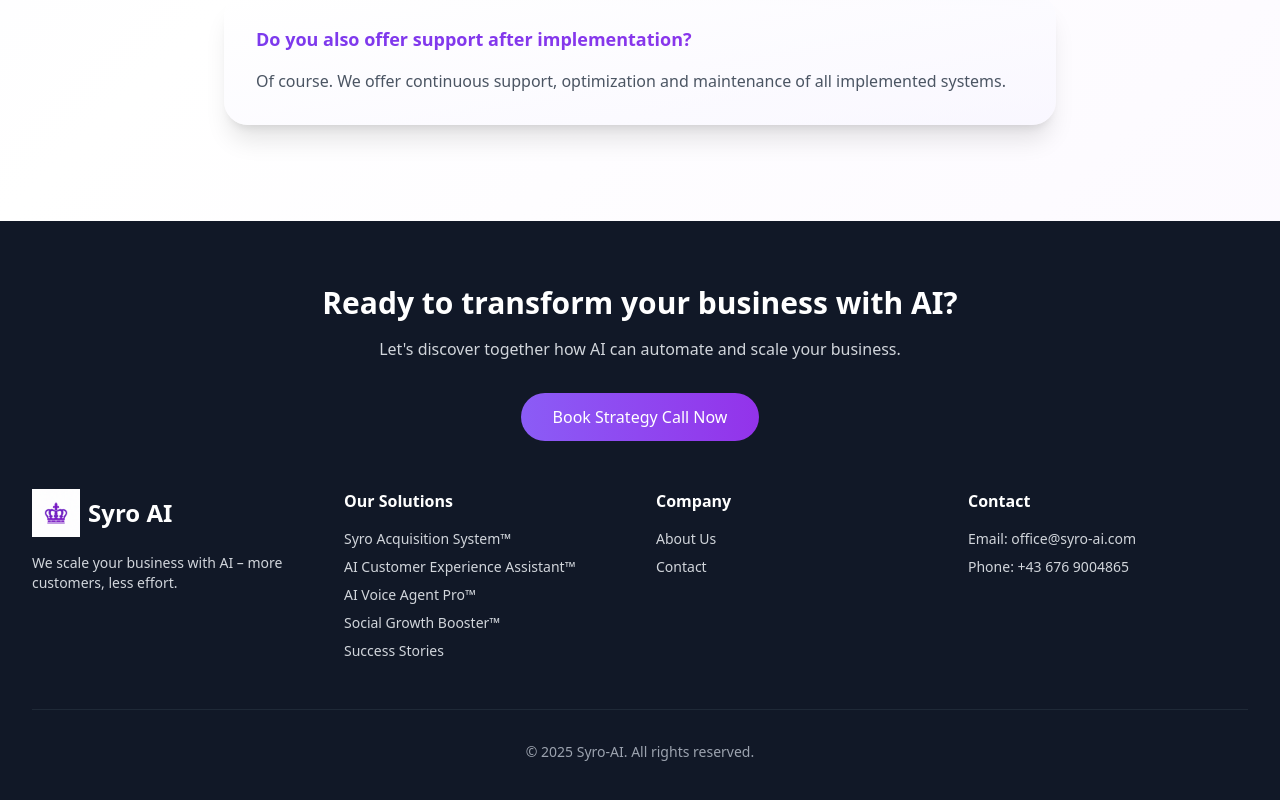
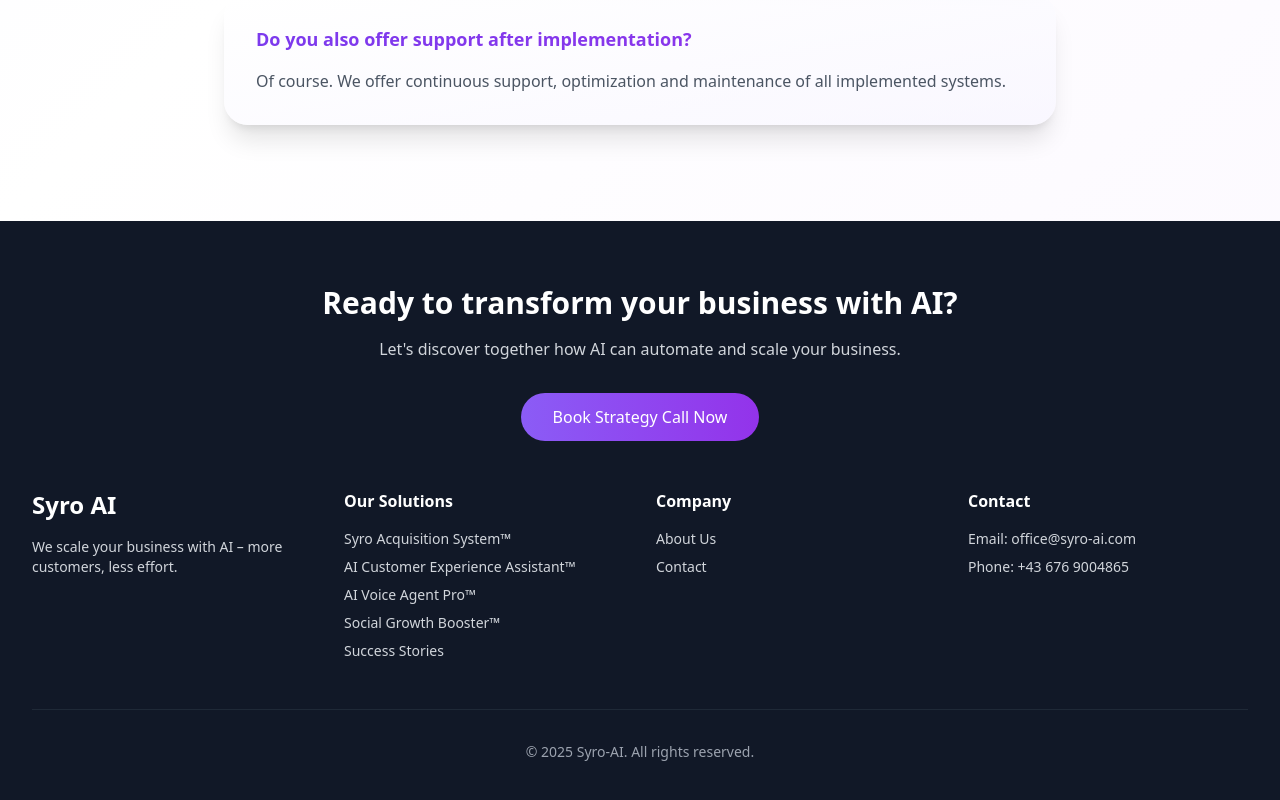
Before and after one commit to YoussefTayachi/syro-ai-website, a React (Vite) app: page /kontakt in a window 1280 px wide. Shown: the part 2534-3334 px from the top of the page. Built offline with nearby package versions, Linux system fonts and the light colour scheme.

Commit message:
Remove Syro King Logo from footer

```diff
--- a/src/components/Footer.tsx
+++ b/src/components/Footer.tsx
@@ -1,7 +1,6 @@
 import React from 'react';
 import { Link } from 'react-router-dom';
 import { motion } from 'framer-motion';
-import syroLogo from '../assets/images/Syro-King-Logo.png';
 
 const Footer = () => {
   return (
@@ -41,14 +40,7 @@ const Footer = () => {
         <div className="grid md:grid-cols-4 gap-8 mb-12">
           <div>
             <div className="mb-4">
-              <div className="flex items-center space-x-2">
-                <img
-                  src={syroLogo}
-                  alt="Syro-AI Logo"
-                  className="w-12 h-12"
-                />
-                <span className="text-2xl font-bold text-white">Syro AI</span>
-              </div>
+              <span className="text-2xl font-bold text-white">Syro AI</span>
             </div>
             <p className="text-gray-300 text-sm">
               We scale your business with AI – more customers, less effort.
```
